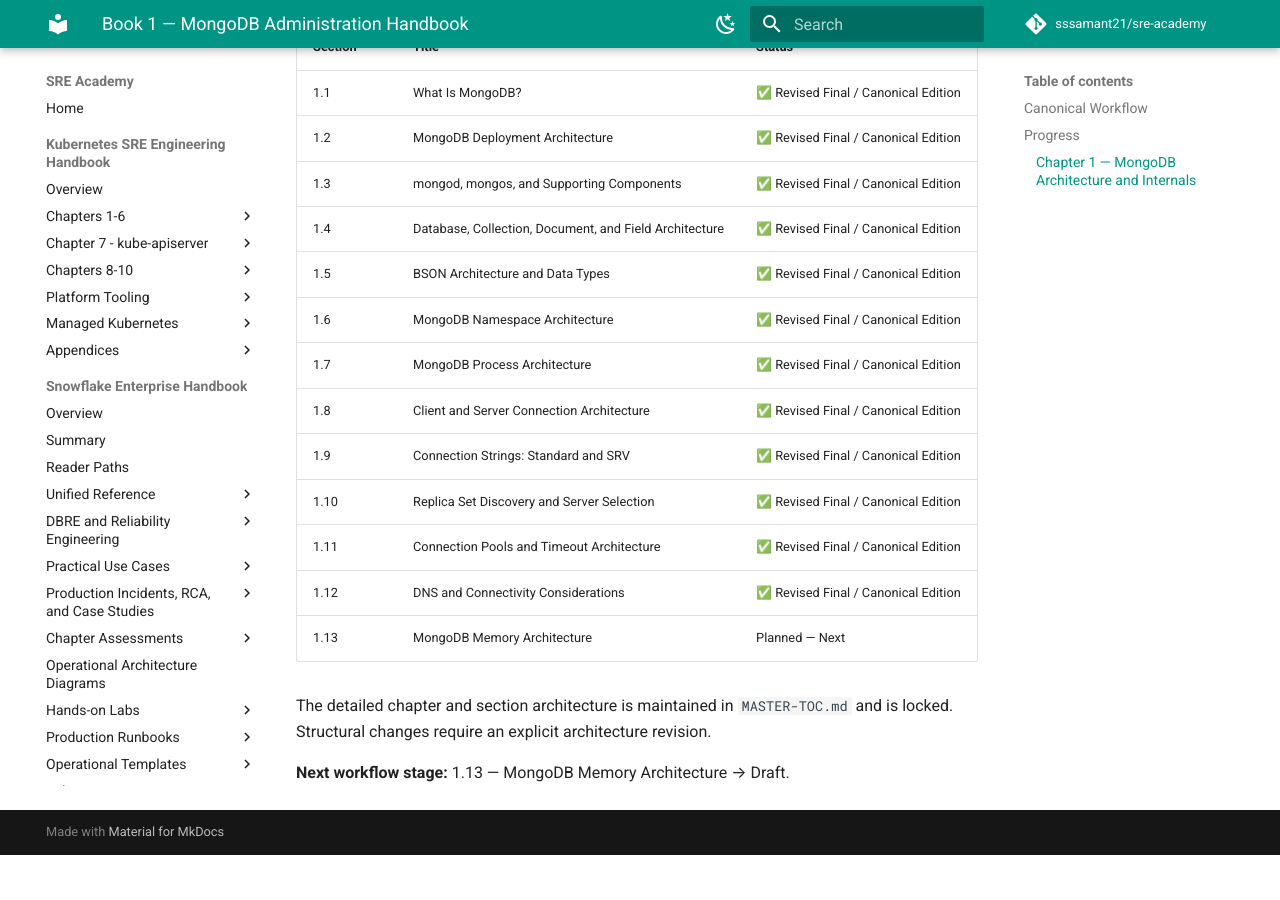
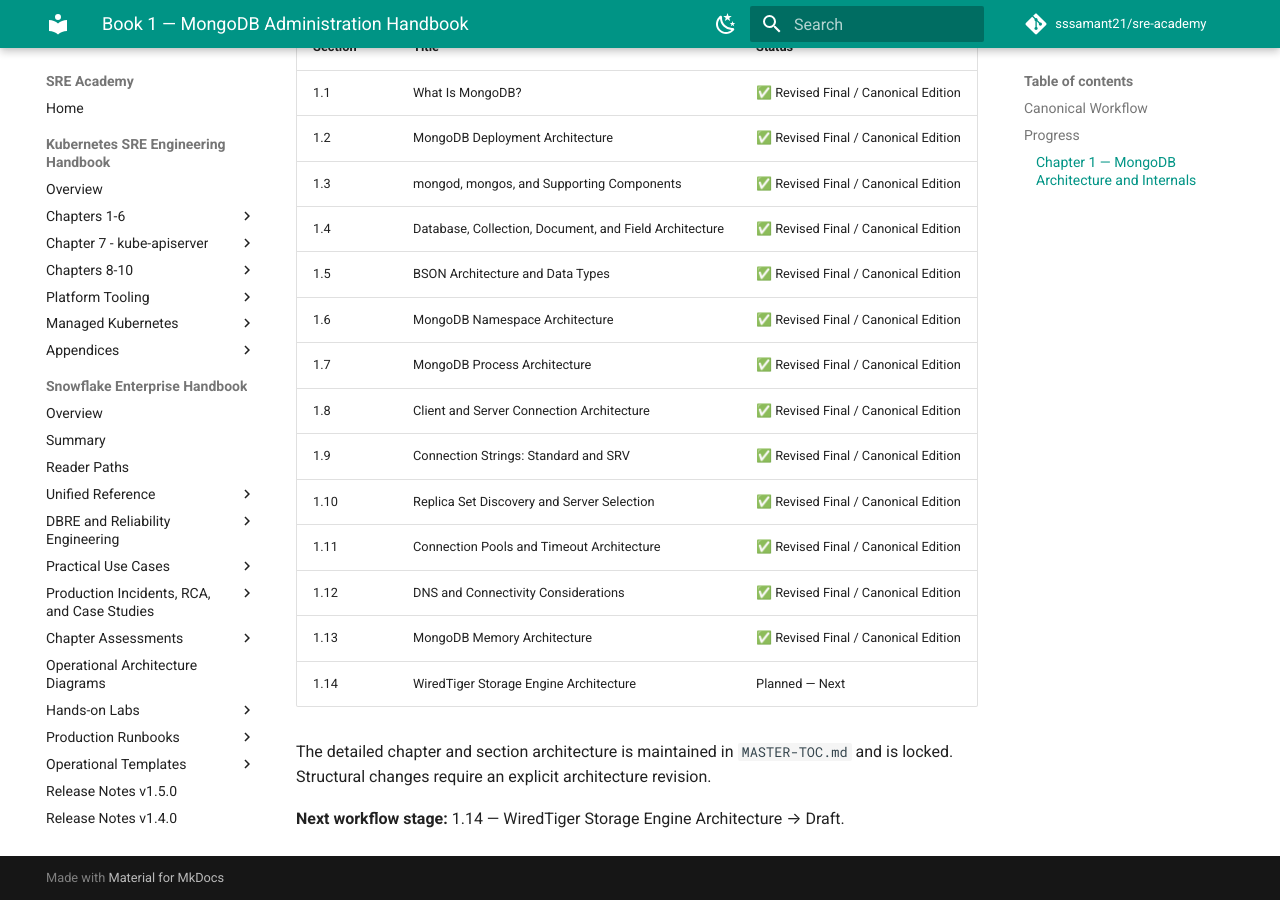
Before and after one commit to sssamant21/sre-academy, an MkDocs documentation site: the page built from docs/books/mongodb/mongodb-administration-handbook/README.md, in a window 1280 px wide and 900 px high, scrolled down 681 px. Built offline with MkDocs 1.6.1 and Material for MkDocs 9.7.7, drawn with Linux system fonts in a browser that asks for light colours; comment, search, counter and statistics services are not loaded; before the commit the page ends 1536 px from its top, so only the background shows below that.

Commit message:
docs(mongodb): advance Book 1 after canonical section 1.13

```diff
--- a/docs/books/mongodb/mongodb-administration-handbook/README.md
+++ b/docs/books/mongodb/mongodb-administration-handbook/README.md
@@ -29,8 +29,9 @@
 | 1.10 | Replica Set Discovery and Server Selection | ✅ Revised Final / Canonical Edition |
 | 1.11 | Connection Pools and Timeout Architecture | ✅ Revised Final / Canonical Edition |
 | 1.12 | DNS and Connectivity Considerations | ✅ Revised Final / Canonical Edition |
-| 1.13 | MongoDB Memory Architecture | Planned — Next |
+| 1.13 | MongoDB Memory Architecture | ✅ Revised Final / Canonical Edition |
+| 1.14 | WiredTiger Storage Engine Architecture | Planned — Next |
 
 The detailed chapter and section architecture is maintained in `MASTER-TOC.md` and is locked. Structural changes require an explicit architecture revision.
 
-**Next workflow stage:** 1.13 — MongoDB Memory Architecture → Draft.
+**Next workflow stage:** 1.14 — WiredTiger Storage Engine Architecture → Draft.
```
